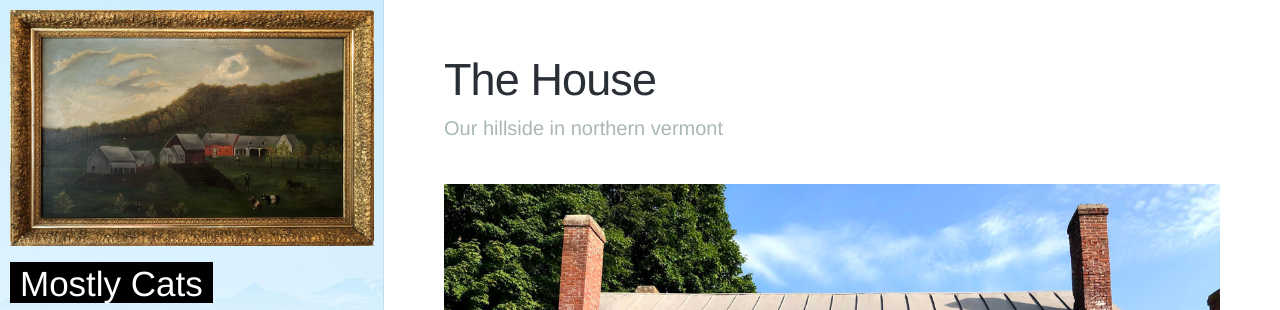
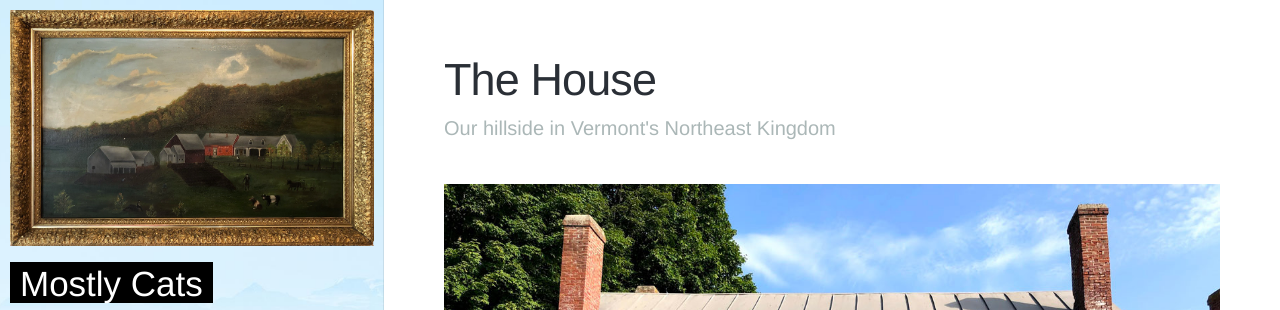
Before and after one commit to teacurran/sarah-terrence, a Jekyll site: the page built from st/the-house/index.md, in a window 1280 px wide and 900 px high. Shown: the top 310 px of the window. Built offline with Jekyll 4.4.1, drawn with Linux system fonts in a browser that asks for light colours; nearby versions of some CDN libraries.

Commit message:
updated subtitle

```diff
--- a/st/the-house/index.md
+++ b/st/the-house/index.md
@@ -1,6 +1,6 @@
 ---
 title: The House
-subtitle: Our hillside in northern vermont
+subtitle: Our hillside in Vermont's Northeast Kingdom
 description: Something about the property here
 featured_image: /images/demo/demo-portrait.jpg
 layout: page
```
